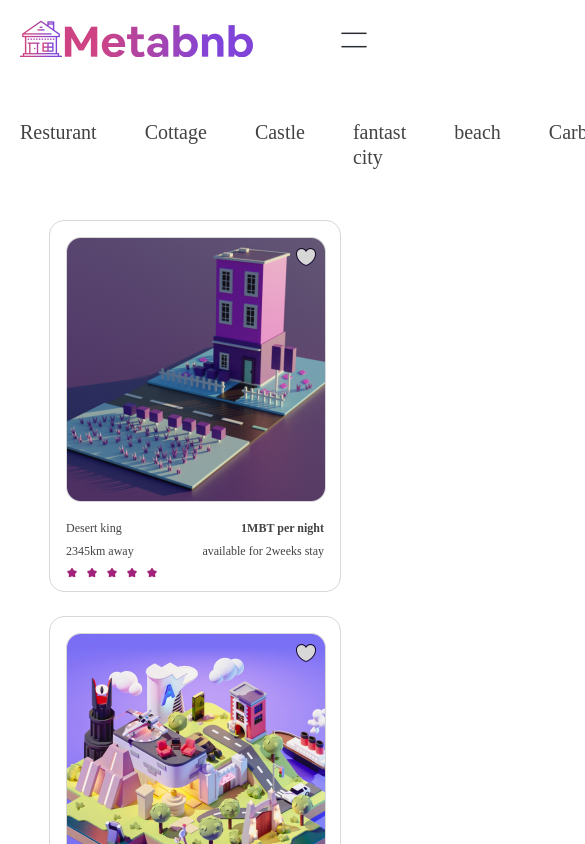
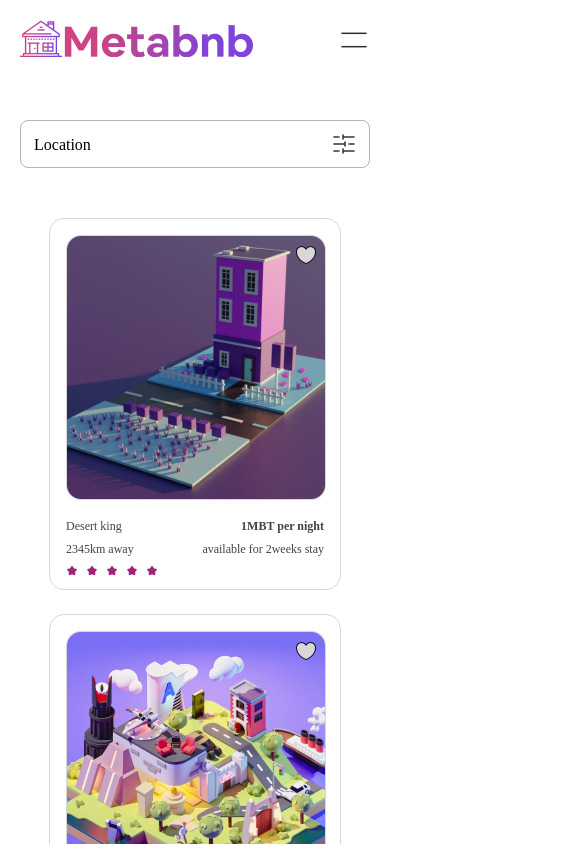
Before and after one commit to HiZeek/Metabnb, a React (Create React App) app: page /place-to-stay in a window 390 px wide. Shown: the top 844 px of the page, 585 px wide, since content can reach past the window. Built offline with nearby package versions, Linux system fonts and the light colour scheme; the HTML template or start-up script is replaced by a standard one; a web font is replaced by a local one.

Commit message:
place responsiveness

```diff
--- a/src/index.css
+++ b/src/index.css
@@ -48,7 +48,8 @@ body {
 
 code,
 button,
-input {
+input,
+select {
   font-family: "Red Rose", cursive;
 }
 
--- a/src/layout/Header.js
+++ b/src/layout/Header.js
@@ -11,6 +11,15 @@ import close from "../assets/close.png";
 
 const Header = (props) => {
   const [toggle, setToggle] = useState(false);
+
+  const showToggle = () => {
+    setToggle(true)
+  }
+
+  const hideToggle = () => {
+    setToggle(false)
+  }
+
   window.addEventListener("scroll", function () {
     const header = document.querySelector(".header");
     if (this.scrollY >= 80) header.classList.add("scroll-header");
@@ -22,7 +31,7 @@ const Header = (props) => {
   return (
     <header className="header">
       <Container className="header-container">
-        <Link to="/">
+        <Link to="/" onClick={hideToggle}>
           <img src={Logo} alt="Metabnb" className="header-logo" />
         </Link>
         <div className="header-navlinks">
@@ -33,18 +42,18 @@ const Header = (props) => {
         </div>
         <div className="nav-mobile-container">
           <div className={toggle ? "nav-mobile nav-active" : "nav-mobile"}>
-            <Link to="/">
+            <Link to="/" onClick={hideToggle}>
               <img src={Logo} alt="Metabnb" className="mobile-header-logo" />
             </Link>
-            <Link to="/">Home</Link>
-            <Link to="/place-to-stay">Place to stay</Link>
-            <a href="#nfts" onClick={() => setToggle(false)}>NFTs</a>
-            <a href="#community" onClick={() => setToggle(false)}>Community</a>
+            <Link to="/" onClick={hideToggle}>Home</Link>
+            <Link to="/place-to-stay" onClick={hideToggle}>Place to stay</Link>
+            <a href="#nfts" onClick={hideToggle}>NFTs</a>
+            <a href="#community" onClick={hideToggle}>Community</a>
             <Button
               className="header-btn-mobile"
               onClick={() => {
                 props.onShow();
-                setToggle(false);
+                hideToggle();
               }}
             >
               Connect wallet
@@ -53,7 +62,7 @@ const Header = (props) => {
               src={close}
               alt="close-header-menu"
               className="close-header-mobile"
-              onClick={() => setToggle(false)}
+              onClick={hideToggle}
             />
           </div>
         </div>
@@ -64,7 +73,7 @@ const Header = (props) => {
           src={menu}
           alt="header-menu"
           className="header-mobile"
-          onClick={() => setToggle(true)}
+          onClick={showToggle}
         />
       </Container>
     </header>
--- a/src/pages/PlaceToStay.js
+++ b/src/pages/PlaceToStay.js
@@ -113,6 +113,25 @@ const PlaceToStay = () => {
             <img src={setting} alt="settings" />
           </div>
         </div>
+        <div className="place-to-stay-locations-mobile">
+          <select
+            id="Location"
+            name="Location"
+            className="place-to-stay-locations-dropdown"
+          >
+            <option value="none" selected disabled hidden>
+              Location
+            </option>
+            <option value="resturant">Resturant</option>
+            <option value="cottage">Cottage</option>
+            <option value="castle">Castle</option>
+            <option value="fantast city">Fantast city</option>
+            <option value="beach">Beach</option>
+            <option value="carbins">Carbins</option>
+            <option value="off-grid">Off-grid</option>
+            <option value="farm">Farm</option>
+          </select>
+        </div>
         <PlaceList places={places} />
       </Container>
     </section>
--- a/src/style/Container.css
+++ b/src/style/Container.css
@@ -45,6 +45,6 @@
 
 @media screen and (max-width: 350px) {
   .container {
-    max-width: 300px;
+    max-width: 330px;
   }
 }
--- a/src/style/Modal.css
+++ b/src/style/Modal.css
@@ -19,3 +19,30 @@
   border-radius: 16px;
   z-index: 30;
 }
+
+/* BREAKPOINTS */
+/* For medium devices */
+@media screen and (max-width: 768px) {
+  .container {
+    max-width: 650px;
+  }
+}
+
+@media screen and (max-width: 576px) {
+  .modal {
+    width: 450px;
+  }
+}
+
+/* For small devices */
+@media screen and (max-width: 450px) {
+  .modal {
+    width: 350px;
+  }
+}
+
+@media screen and (max-width: 350px) {
+  .modal {
+    width: 330px;
+  }
+}
--- a/src/style/PlaceToStay.css
+++ b/src/style/PlaceToStay.css
@@ -34,3 +34,45 @@
   width: 24px;
   height: 24px;
 }
+
+.place-to-stay-locations-mobile {
+  display: none;
+}
+
+/* BREAKPOINTS */
+/* Large Screens */
+@media screen and (max-width: 1100px) {
+  .place-to-stay-locations {
+    display: none;
+  }
+
+  .place-to-stay-locations-mobile {
+    display: block;
+  }
+
+  .place-to-stay-locations-dropdown {
+    height: 48px;
+    width: 100%;
+    outline: none;
+    border: 1px solid #b4b4b4;
+    border-radius: 8px;
+    padding: 5px 13px;
+    margin-bottom: 50px;
+    font-size: 16px;
+    line-height: 19px;
+    overflow: hidden;
+    overflow: -moz-hidden-unscrollable;
+    background: url(../assets/setting.png) no-repeat right;
+    background-size: 24px;
+    background-origin: content-box;
+    display: inline-block;
+    position: relative;
+    z-index: -1;
+  }
+
+  #Location {
+    -moz-appearance:none;
+    -webkit-appearance:none;
+    appearance:none !important;
+  }
+}
--- a/src/style/Wallet.css
+++ b/src/style/Wallet.css
@@ -39,11 +39,11 @@ hr {
   align-items: center;
   padding: 10px 20px;
   border-radius: 12px;
-  border: 1px solid #CFD8DC;
+  border: 1px solid #cfd8dc;
 }
 
 .walletlist-container:nth-child(1) {
-    margin-bottom: 16px;
+  margin-bottom: 16px;
 }
 
 .walletlist-container > img {
@@ -67,3 +67,9 @@ hr {
   width: 40px;
   height: 40px;
 }
+
+@media screen and (max-width: 350px) {
+  .modal-title > h3 {
+    font-size: 20px;
+  }
+}
```
Also changed, not shown: src/style/Brands.css (+0 -19 lines), src/style/Footer.css (+0 -10 lines), src/style/NftSection.css (+0 -9 lines), src/style/PlaceList.css (+0 -13 lines), src/style/Places.css (+0 -29 lines).
